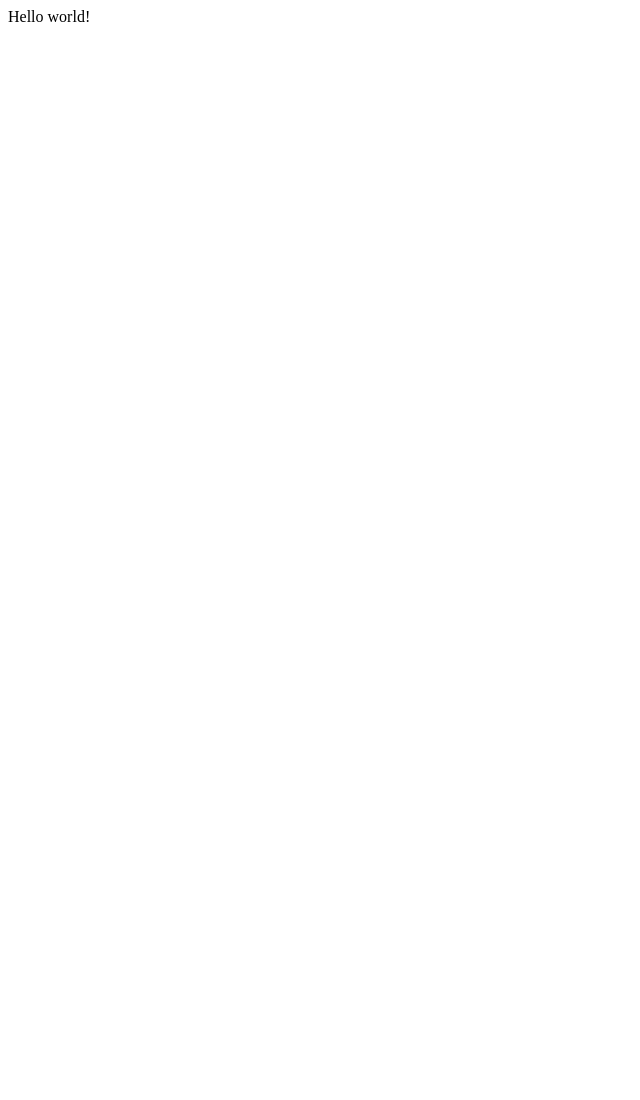
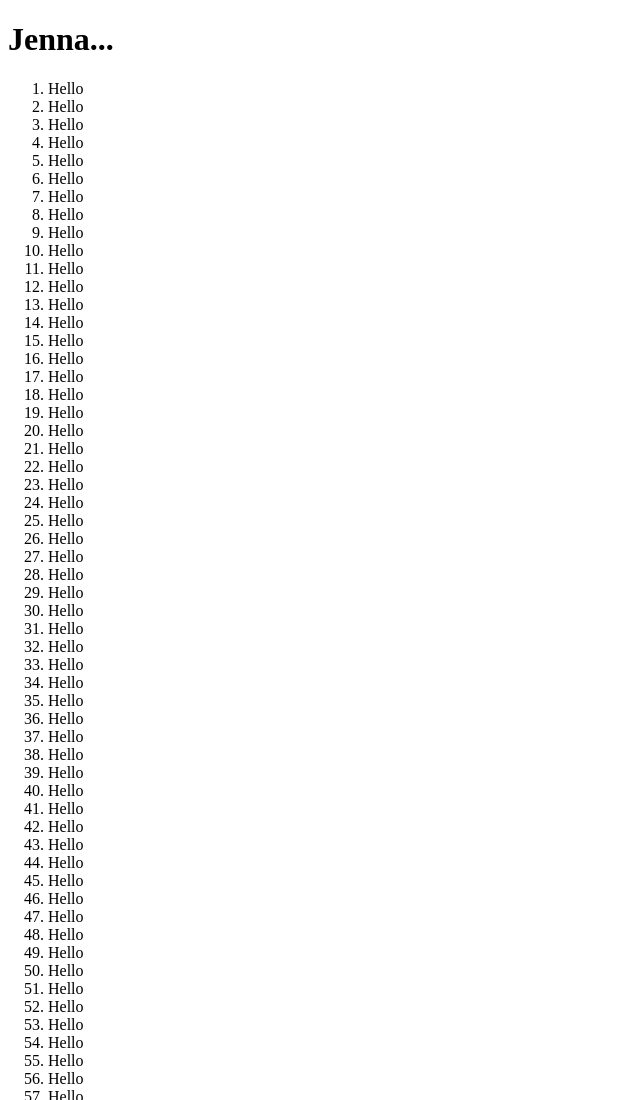
Before and after one commit to its-rigs/jukes-kitchen, a Gatsby site: page / in a window 1280 px wide. Shown: the top 1100 px of the page, without its empty margins (0-640 px from the left). Before the commit the page ends 800 px from the top, so only its background shows below. Built offline with nearby package versions, Linux system fonts and the light colour scheme; Gatsby itself is replaced by a stand-in of ours.

Commit message:
Added manifest and icon

```diff
--- a/gatsby-config.js
+++ b/gatsby-config.js
@@ -6,6 +6,24 @@
 
 module.exports = {
   /* Your site config here */
+  plugins: [
+    {
+      resolve: `gatsby-plugin-manifest`,
+      options: {
+        name: `Juke's Kitchen`,
+        short_name: `Juke's Kitchen`,
+        start_url: `/`,
+        background_color: `#FFF`,
+        theme_color: `#294C89`,
+        display: `standalone`,
+        icon: `assets/icon.png`,
+        icon_options: {
+          purpose: `any maskable`,
+        },
+        legacy: false
+      },
+    },
+    `gatsby-plugin-offline`
+  ],
   pathPrefix: "/recipease",
-  plugins: [],
 }
--- a/src/pages/index.js
+++ b/src/pages/index.js
@@ -1,5 +1,122 @@
 import React from "react"
 
 export default function Home() {
-  return <div>Hello world!</div>
+  return (
+    <div>
+      <h1>Jenna...</h1>
+      <ol>
+        <li>Hello</li>
+        <li>Hello</li>
+        <li>Hello</li>
+        <li>Hello</li>
+        <li>Hello</li>
+        <li>Hello</li>
+        <li>Hello</li>
+        <li>Hello</li>
+        <li>Hello</li>
+        <li>Hello</li>
+        <li>Hello</li>
+        <li>Hello</li>
+        <li>Hello</li>
+        <li>Hello</li>
+        <li>Hello</li>
+        <li>Hello</li>
+        <li>Hello</li>
+        <li>Hello</li>
+        <li>Hello</li>
+        <li>Hello</li>
+        <li>Hello</li>
+        <li>Hello</li>
+        <li>Hello</li>
+        <li>Hello</li>
+        <li>Hello</li>
+        <li>Hello</li>
+        <li>Hello</li>
+        <li>Hello</li>
+        <li>Hello</li>
+        <li>Hello</li>
+        <li>Hello</li>
+        <li>Hello</li>
+        <li>Hello</li>
+        <li>Hello</li>
+        <li>Hello</li>
+        <li>Hello</li>
+        <li>Hello</li>
+        <li>Hello</li>
+        <li>Hello</li>
+        <li>Hello</li>
+        <li>Hello</li>
+        <li>Hello</li>
+        <li>Hello</li>
+        <li>Hello</li>
+        <li>Hello</li>
+        <li>Hello</li>
+        <li>Hello</li>
+        <li>Hello</li>
+        <li>Hello</li>
+        <li>Hello</li>
+        <li>Hello</li>
+        <li>Hello</li>
+        <li>Hello</li>
+        <li>Hello</li>
+        <li>Hello</li>
+        <li>Hello</li>
+        <li>Hello</li>
+        <li>Hello</li>
+        <li>Hello</li>
+        <li>Hello</li>
+        <li>Hello</li>
+        <li>Hello</li>
+        <li>Hello</li>
+        <li>Hello</li>
+        <li>Hello</li>
+        <li>Hello</li>
+        <li>Hello</li>
+        <li>Hello</li>
+        <li>Hello</li>
+        <li>Hello</li>
+        <li>Hello</li>
+        <li>Hello</li>
+        <li>Hello</li>
+        <li>Hello</li>
+        <li>Hello</li>
+        <li>Hello</li>
+        <li>Hello</li>
+        <li>Hello</li>
+        <li>Hello</li>
+        <li>Hello</li>
+        <li>Hello</li>
+        <li>Hello</li>
+        <li>Hello</li>
+        <li>Hello</li>
+        <li>Hello</li>
+        <li>Hello</li>
+        <li>Hello</li>
+        <li>Hello</li>
+        <li>Hello</li>
+        <li>Hello</li>
+        <li>Hello</li>
+        <li>Hello</li>
+        <li>Hello</li>
+        <li>Hello</li>
+        <li>Hello</li>
+        <li>Hello</li>
+        <li>Hello</li>
+        <li>Hello</li>
+        <li>Hello</li>
+        <li>Hello</li>
+        <li>Hello</li>
+        <li>Hello</li>
+        <li>Hello</li>
+        <li>Hello</li>
+        <li>Hello</li>
+        <li>Hello</li>
+        <li>Hello</li>
+        <li>Hello</li>
+        <li>Hello</li>
+        <li>Hello</li>
+        <li>Hello</li>
+      </ol>
+    </div>
+  );
 }
```
Also changed, not shown: package.json (+4 -3 lines), assets/icon.png (added), 1 other file.
